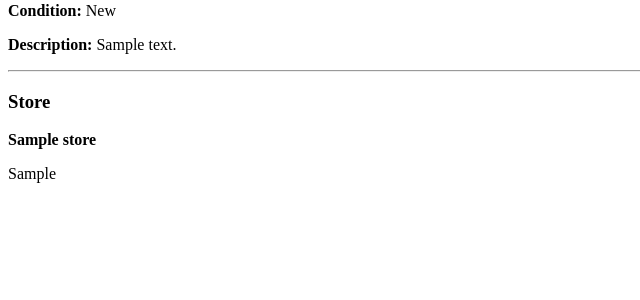
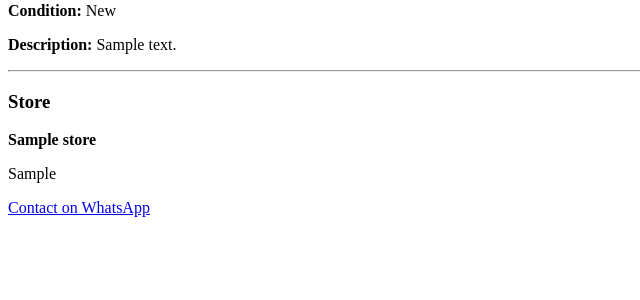
Before and after one commit to StefanyNoguera/recloset, a Django app: page /items/1/ in a window 1280 px wide. Shown: the part 459-759 px from the top of the page, without its empty margins (0-640 px from the left). Run offline with Django 5.2, Linux system fonts and the light colour scheme; tables that the repository leaves empty hold one stand-in row (values such as "Sample post"); grey boxes marked "Sample" are stand-in pictures.

Commit message:
Add WhatsApp contact link to item detail page

```diff
--- a/market/templates/market/item_detail.html
+++ b/market/templates/market/item_detail.html
@@ -23,6 +23,8 @@
     <p><strong>{{ item.store.name }}</strong></p>
     <p>{{ item.store.city }}</p>
 
-    <!-- WhatsApp button will go here next -->
+    <p>
+        <a href="{{ whatsapp_link }}">Contact on WhatsApp</a>
+    </p>
 </body>
 </html>
--- a/market/views.py
+++ b/market/views.py
@@ -7,4 +7,5 @@ def home(request):
 
 def item_detail(request, pk):
     item = get_object_or_404(Item, pk=pk, is_available=True)
-    return render(request, "market/item_detail.html", {"item": item})
+    whatsapp_link = item.whatsapp_url(request=request)
+    return render(request, "market/item_detail.html", {"item": item, "whatsapp_link": whatsapp_link})
```
